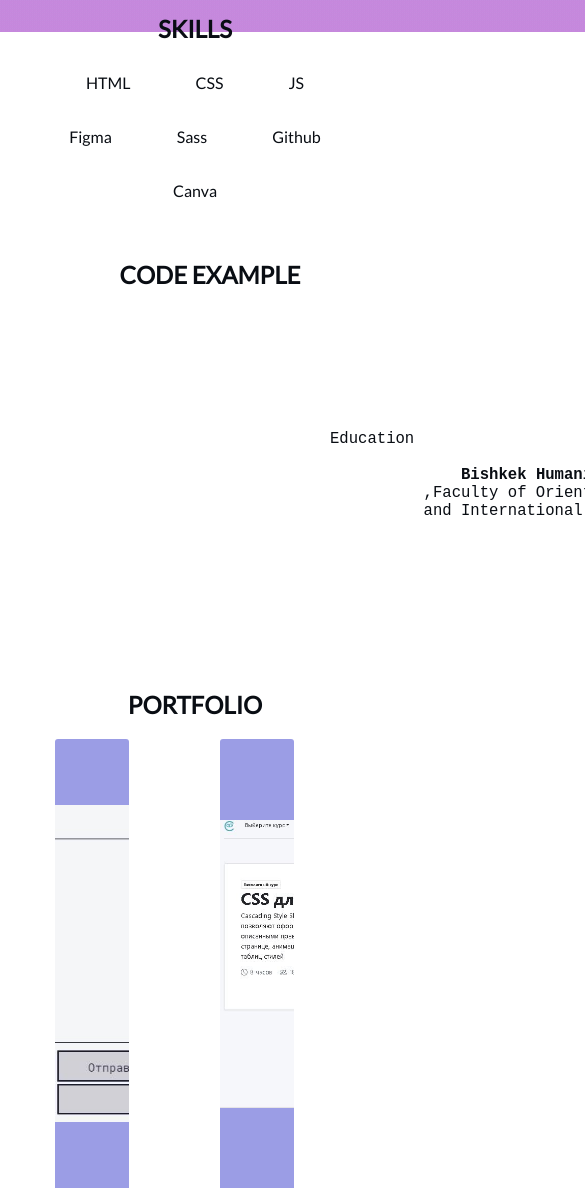
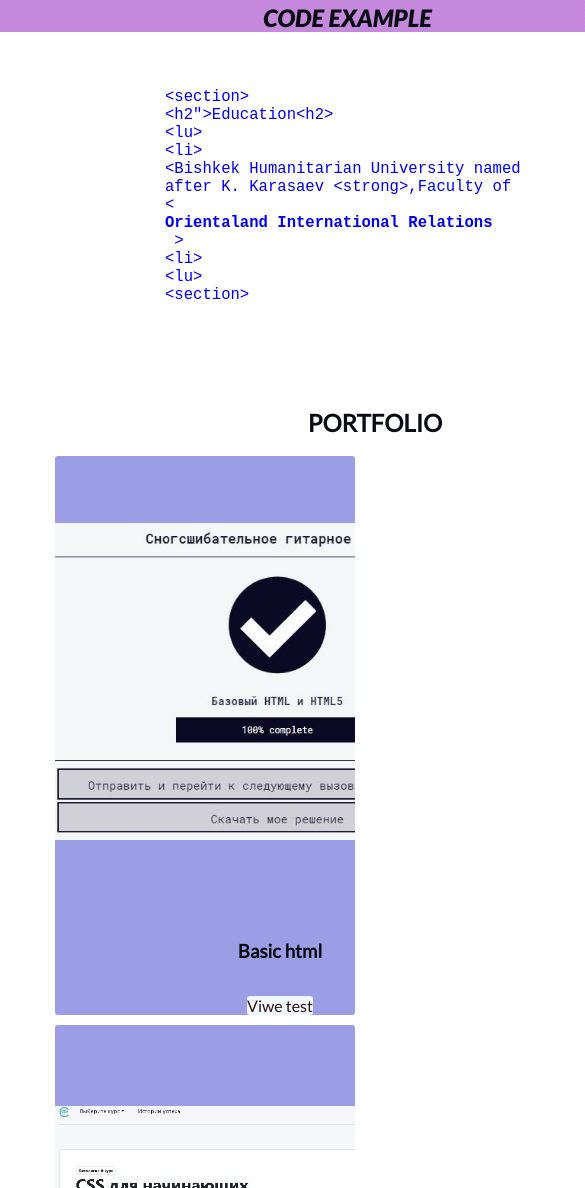
Before and after one commit to dinara7390/cv.dnk, a plain HTML site: page index.html in a window 390 px wide. Shown: the part 812-2000 px from the top of the page, 585 px wide, since content can reach past the window. Drawn offline with Linux system fonts and the light colour scheme.

Commit message:
add adapt

```diff
--- a/css/style.css
+++ b/css/style.css
@@ -110,6 +110,7 @@ footer{
 
 section{
   padding: 40px 0;
+  border: 1 solid #090d13;
 }
 
 a{
@@ -297,26 +298,30 @@ font-size: 35px;
   border-radius: 4px;
 }
 
-.code{
-justify-content: center;
-align-items: center;
-width: 100%;
-height: 200 px;
-margin: 0 15px;
+.code-example {
+  text-align: center;
+  margin-right: 55px;
+}
+.code-example h2 {
+  font-style: italic;
 }
 
+}
 .code-example pre {
-  width: 70%;
-  margin: 0 300px ;
-  padding: 0;
+  justify-content: center;
+  align-items: center;
+  width: 100%;
+  margin: 0 auto;
+  padding: 0 150px;
   font-size: 1.2em;
   text-align: left;
-  color: var(--pure-white);
+  color: #0000ee;
 }
 
 .portfolio{
 margin: 0px;
 padding: 0;
+ text-align: center
 }
 
 .portfolio-title{
@@ -558,15 +563,21 @@ footer a {
     flex-direction: column;
   }
   .portfolio li{
-    display: flex;
+    display: grid;
+  grid-column: auto;
     gap: 15px;
     flex-wrap: wrap;
-    width: 48%;
-    grid-template-columns: repeat(2, 1fr);
+    width: 706px;
+
   }
 }
 
 @media screen and (max-width: 640px) {
+  body {
+    position: absolute;
+    justify-content: center;
+    align-items: center;
+  }
   .header-logo {
     margin-left: 10%;
   }
@@ -592,7 +603,9 @@ footer a {
   .toggle:hover + .header-menu {
     display: block;
   }
-  .code-example pre {
+  .code-example code {
+    display: flex;
+    flex-wrap: wrap;
     width: 100%;
   }
   .languages li {
@@ -601,14 +614,52 @@ footer a {
   .education li {
     margin: 3% 3% 3% 15%;
   }
+  .portfolio{
+    justify-content: center;
+    align-items: center;
+    margin: 0;
+    padding: 0;
+  }
 
+ .portfolio ul{
+   justify-content: center;
+    display: flex;
+    flex-direction: column;
+    flex-wrap: wrap;
+
+  }
   .portfolio li{
-    grid-template-columns: repeat(2, 1fr);
+    justify-content: center;
+    align-items: center;
+    display: flex;
+    flex-direction: column;
+    flex-wrap: wrap;
+    width: 300px;
+    .code-example {
+  text-align: center;
+  margin-right: 55px;
+}
+.code-example h2 {
+  font-style: italic;
+}
+
+}
+.code-example pre {
+  justify-content: center;
+  align-items: center;
+  width: 100%;
+  margin: 0 auto;
+  padding: 0 150px;
+  font-size: 1.2em;
+  text-align: left;
+  color: #0000ee;
   }
 }
 @media screen and (max-width: 320px) {
   body {
     position: absolute;
+    justify-content: center;
+    align-items: center;
   }
   .languages li {
     margin: 3% 3% 3% 15%;
@@ -616,7 +667,45 @@ footer a {
   .education li {
     margin: 3% 3% 3% 15%;
   }
-  .portfolio li {
-    grid-template-columns: repeat(2, 1fr);
+  .portfolio{
+    justify-content: center;
+    align-items: center;
+    margin: 0;
+    padding: 0;
   }
+
+ .portfolio ul{
+   justify-content: center;
+    display: flex;
+    flex-direction: column;
+    flex-wrap: wrap;
+
+  }
+  .portfolio li{
+    justify-content: center;
+    align-items: center;
+    display: flex;
+    flex-direction: column;
+    flex-wrap: wrap;
+    width: 450px;
+    height: 450px;
+  }
+  .code-example {
+  text-align: center;
+  margin-right: 55px;
 }
+.code-example h2 {
+  font-style: italic;
+}
+
+}
+.code-example pre {
+  justify-content: center;
+  align-items: center;
+  width: 100%;
+  margin: 0 auto;
+  padding: 0 150px;
+  font-size: 1.2em;
+  text-align: left;
+  color: #0000ee;
+}
--- a/index.html
+++ b/index.html
@@ -105,14 +105,16 @@
           <h2 class="section-title">Code Example</h2>
            <pre>
             <code >
-              <section>
-             <h2 id="t4"></h2>Education</h2>
-             <lu>
-             <strong> Bishkek Humanitarian University named after K. Karasaev
-          </strong>,Faculty of Oriental Introduction
-          and International Relations
-        </li>
-      </section>
+&lt;section&gt;
+&lt;h2"&gt;Education&lt;h2&gt;
+&lt;lu&gt;
+&lt;li&gt;
+&lt;Bishkek Humanitarian University named
+after K. Karasaev &lt;strong&gt;,Faculty of
+&lt;<strong>Orientaland International Relations</strong> &gt;
+&lt;li&gt;
+&lt;lu&gt;
+&lt;section&gt;
             </code>
           </pre>
         </div>
```
